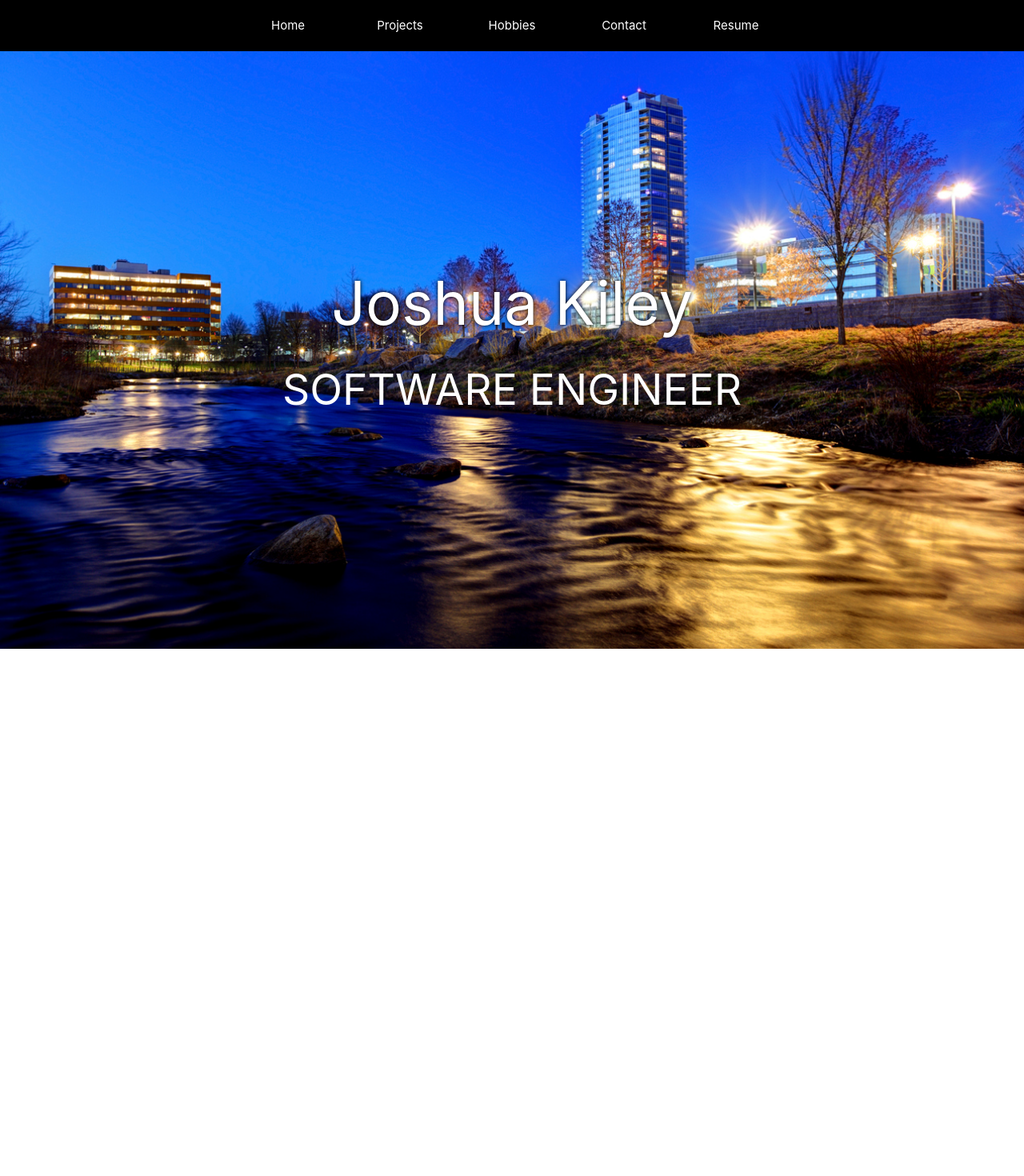
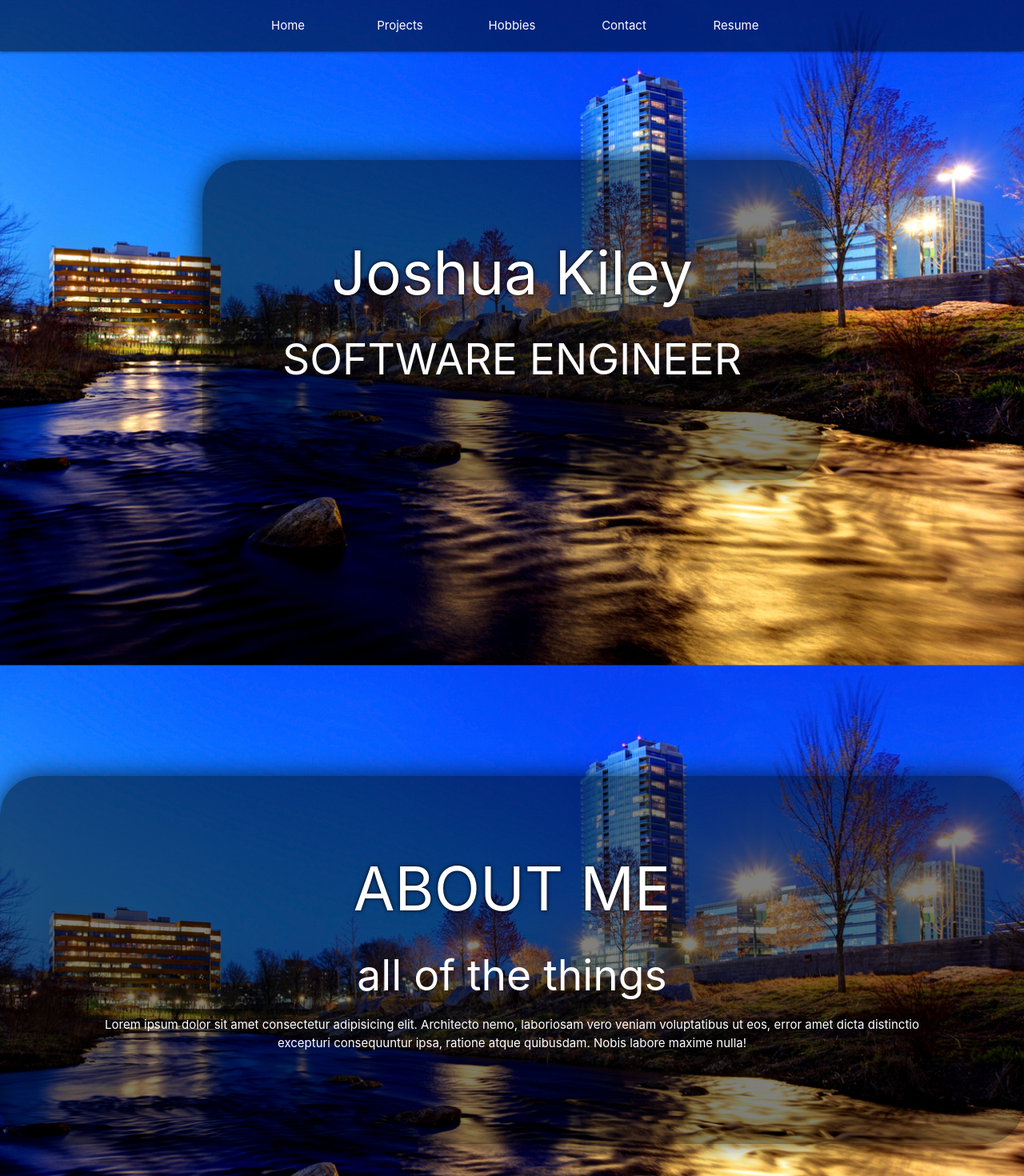
Before and after one commit to joshuakiley/portfolio, a React (Create React App) app: page / in a window 1280 px wide. Shown: the top 1470 px of the page at 80% size. Before the commit the page ends 811 px from the top, so only its background shows below. Built offline with nearby package versions, Linux system fonts and the light colour scheme.

Commit message:
finalized design for pages

```diff
--- a/src/App.css
+++ b/src/App.css
@@ -1,8 +1,30 @@
+/*
+      COMPONENTS
+*/
+
 body {
-  /* FIT */
   margin: 0;
+  background-image: url("/images/iStock-521205302.jpg");
+  background-size: cover;
+  background-position: center center;
+  background-repeat: no-repeat;
+  background-attachment: fixed;
 }
 
+img {
+  height: 200px;
+}
+
+nav {
+  position: absolute;
+  top: 0;
+  background: rgba(0, 0, 0, 0.5) !important;
+  width: 100%;
+}
+
+/*
+      SPECIAL COMPONENTS
+*/
 ::-webkit-scrollbar {
   width: 10px;
 }
@@ -15,11 +37,11 @@ body {
   background: white;
 }
 
-img {
-  /* SIZING */
-  height: 200px;
-}
+/*
+      CLASSES
+*/
 
+/* NAVIGATION */
 .nav-wrapper > ul {
   display: flex;
   justify-content: center;
@@ -33,48 +55,53 @@ img {
   font-size: 100px !important;
 }
 
+/* PERSONAL AVATAR */
 .avatar {
   height: 500px;
   border-radius: 50%;
 }
 
-.center-menu {
-  justify-content: center;
+/* TEXT BOXES */
+.section-text {
+  color: white;
+  margin: auto;
+  width: 800px;
+  text-align: center;
+  background-color: rgba(0, 0, 0, 0.5);
+  padding: 100px;
+  border-radius: 50px;
+  box-shadow: 0px 0px 30px rgba(0, 0, 0, 0.7);
 }
 
+/* MOBILE NAV CARTOON AVATAR */
 .dirk {
-  /* SIZING */
   width: 100%;
   height: 100%;
-
-  /* FIT */
   object-fit: cover;
 }
 
+/* MOBILE NAV UNDER CARTOON AVATAR */
 .first-li {
-  /* STYLING */
   background-color: black;
 }
 
+/* HOME PAGE */
+
 .hero {
-  /* SIZING */
   width: 100%;
-  height: 93.4vh;
-
-  /* DISPLAY */
+  height: 100vh;
   display: flex;
   justify-content: center;
   align-items: center;
+  text-align: center;
+  color: white;
+}
 
-  /* TEXT STYLES */
-  text-align: center;
-
-  /* BACKGROUND STYLES */
-  background-image: url("/images/iStock-521205302.jpg");
-  background-size: cover;
-  background-position: center center;
-  background-repeat: no-repeat;
-  background-attachment: fixed;
+.hero-inner {
+  background-color: rgba(0, 0, 0, 0.5);
+  padding: 100px;
+  border-radius: 50px;
+  box-shadow: 0px 0px 30px rgba(0, 0, 0, 0.7);
 }
 
 .hero h1 {
--- a/src/components/DesktopNav.jsx
+++ b/src/components/DesktopNav.jsx
@@ -71,7 +71,7 @@ class DesktopNav extends Component {
   render() {
     return (
       <nav>
-        <div className="nav-wrapper black">
+        <div className="nav-wrapper">
           <div
             data-target="slide-out"
             className="sidenav-trigger hide-on-large-only"
--- a/src/components/Home.jsx
+++ b/src/components/Home.jsx
@@ -7,10 +7,22 @@ class Home extends Component {
   render() {
     return (
       <main>
-        <section className="hero">
+        <section id="hero" className="hero">
           <div className="hero-inner">
-            <h1 className="white-text">Joshua Kiley</h1>
-            <h2 className="white-text">SOFTWARE ENGINEER</h2>
+            <h1>Joshua Kiley</h1>
+            <h2>SOFTWARE ENGINEER</h2>
+          </div>
+        </section>
+        <section id="about" className="hero">
+          <div className="hero-inner">
+            <h1>ABOUT ME</h1>
+            <h2>all of the things</h2>
+            <p>
+              Lorem ipsum dolor sit amet consectetur adipisicing elit.
+              Architecto nemo, laboriosam vero veniam voluptatibus ut eos, error
+              amet dicta distinctio excepturi consequuntur ipsa, ratione atque
+              quibusdam. Nobis labore maxime nulla!
+            </p>
           </div>
         </section>
       </main>
--- a/src/components/Projects.jsx
+++ b/src/components/Projects.jsx
@@ -7,7 +7,22 @@ class Projects extends Component {
   render() {
     return (
       <main>
-        <h1 className="center">Projects</h1>
+        <section id="hero" className="hero">
+          <div className="hero-inner">
+            <h1>PROJECTS</h1>
+            <div className="links">
+              <a className="btn green darken-4 waves-light waves-effect">
+                hsk flashcards
+              </a>
+              <a className="btn green darken-4 waves-light waves-effect">
+                budge
+              </a>
+              <a className="btn green darken-4 waves-light waves-effect">
+                getaway
+              </a>
+            </div>
+          </div>
+        </section>
       </main>
     );
   }
```
